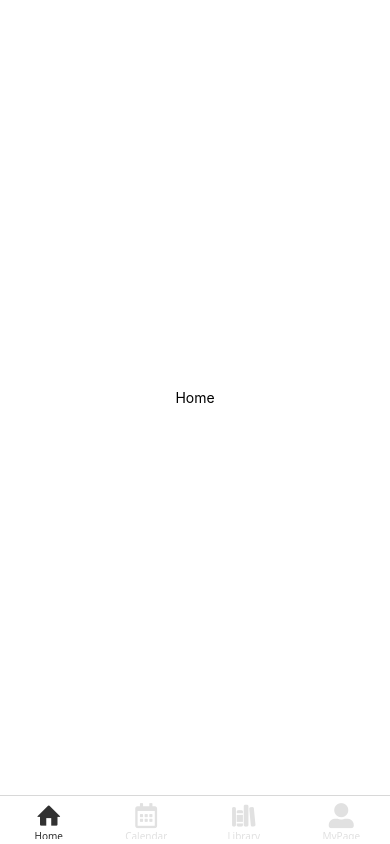
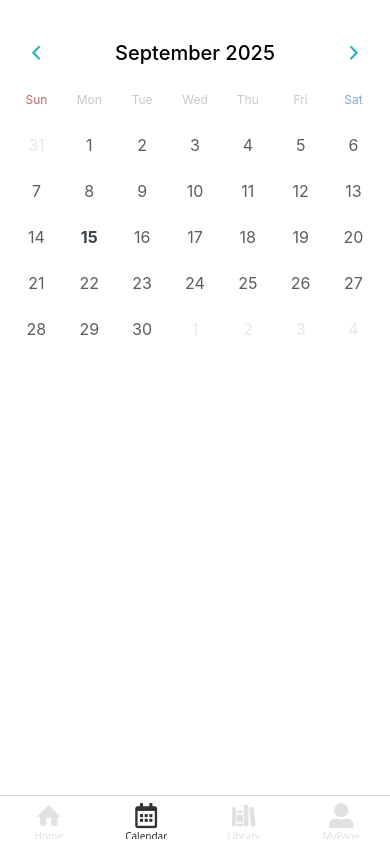
Before and after one commit to jswj30/bunnit-react-native-assignment, a React Native app: screen /BottomTab in a window 390 px wide. Built offline with nearby package versions, Linux system fonts and the light colour scheme.

Commit message:
Calendar screen을 초기 실행 screen으로 설정

```diff
--- a/navigations/BottomTabNavigation.tsx
+++ b/navigations/BottomTabNavigation.tsx
@@ -45,7 +45,7 @@ const screenOptions = ({
 
 export default function BottomTabNavigation() {
   return (
-    <Tab.Navigator screenOptions={screenOptions}>
+    <Tab.Navigator screenOptions={screenOptions} initialRouteName="Calendar">
       <Tab.Screen name="Home" component={HomeScreen} />
       <Tab.Screen name="Calendar" component={CalendarScreen} />
       <Tab.Screen name="Library" component={LibraryScreen} />
```
